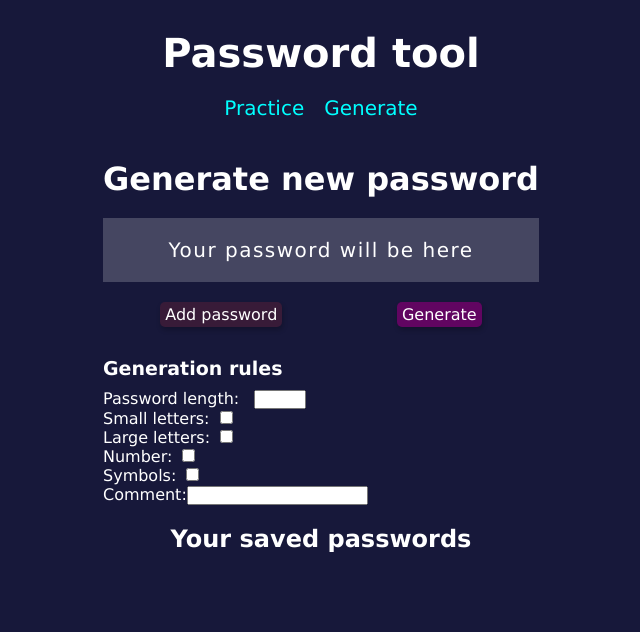
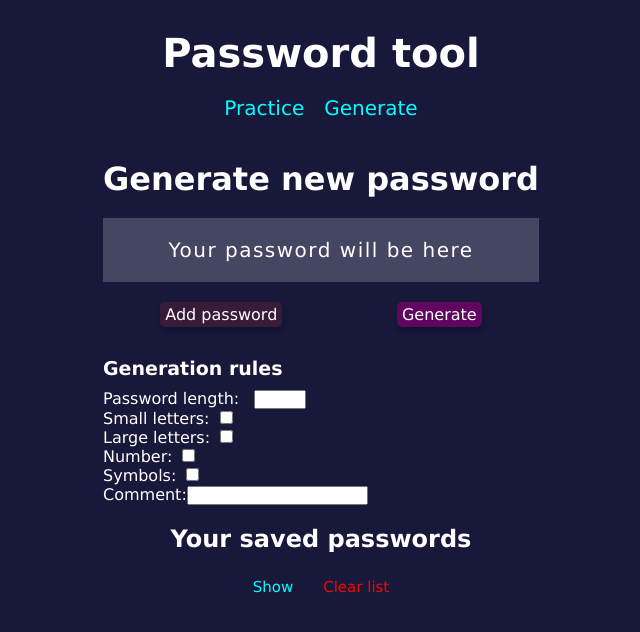
Before and after one commit to szymg2001/password-tool, a React (Vite) app in the folder password-tool/: page /generate in a window 1280 px wide. Shown: the top 632 px of the page, without its empty margins (319-959 px from the left). Built offline with nearby package versions, Linux system fonts and the light colour scheme.

Commit message:
Added options to PasswordsList component - show/hide - toggle passwords visibility - clear list - remove all saved passwords

```diff
--- a/password-tool/src/components/PasswordsList.tsx
+++ b/password-tool/src/components/PasswordsList.tsx
@@ -3,12 +3,13 @@ import { useAppContext } from "../context/appContext";
 import "../css/list.css";
 
 export default function PasswordsList() {
-  let { passwords, selectPassword, removePassword } = useAppContext();
+  let { passwords, selectPassword, removePassword, clearList } =
+    useAppContext();
+  const [show, setShow] = React.useState(false);
 
   const handleRemove = (e: React.MouseEvent, value: string) => {
     e.stopPropagation();
-    let confirmValue = confirm("Are you sure?");
-    if (confirmValue === true) {
+    if (confirm("Are you sure?") === true) {
       removePassword(value);
     } else return;
   };
@@ -16,6 +17,17 @@ export default function PasswordsList() {
   return (
     <div className="passwords-list__container">
       <h2 className="passwords-list__header">Your saved passwords</h2>
+      <div className="passwords-list__options">
+        <button
+          onClick={() => setShow((prev) => !prev)}
+          className="passwords-list__option"
+        >
+          {show ? "Hide" : "Show"}
+        </button>
+        <button onClick={clearList} className="passwords-list__option">
+          Clear list
+        </button>
+      </div>
       <ul className="passwords-list__list">
         {passwords.map((password, index) => (
           <li
@@ -24,7 +36,9 @@ export default function PasswordsList() {
             key={index}
           >
             <div>
-              <span className="passwords-list__element__value">{`${password.value} - `}</span>
+              <span className="passwords-list__element__value">{`${
+                show ? password.value : "hidden"
+              } - `}</span>
               <span className="passwords-list__element__comment">{`${password.comment}`}</span>
             </div>
             <button
--- a/password-tool/src/components/PracticePassword.tsx
+++ b/password-tool/src/components/PracticePassword.tsx
@@ -7,7 +7,9 @@ export default function PracticePassword() {
   let { selected, passwords } = useAppContext();
   let [input, setInput] = React.useState("");
   let [inputToCompare, setInputToCompare] = React.useState("");
-  let [length, setLength] = React.useState(passwords[selected].value.length);
+  let [length, setLength] = React.useState(
+    passwords[selected]?.value.length || 0
+  );
   let [mistakes, setMistakes] = React.useState<number[]>([]);
   let [showComparison, setShowComparison] = React.useState(false);
   let blockKeyDownRef = React.useRef(false);
@@ -49,12 +51,20 @@ export default function PracticePassword() {
     if (input.length === length) comparePasswords();
   }, [input]);
 
+  React.useEffect(() => {
+    if (passwords.length > 0) {
+      setLength(passwords[selected].value.length);
+    }
+  }, [passwords]);
+
   return (
     <div className="password-practice__container">
+      {passwords.length > 0 ? (
+        <>
           <div className="password-practice__input-container">
             <ul className="password-practice__letters">
               {[...Array(length).keys()].map((el, index) => (
-            <li className="password-pracitce__letter">
+                <li key={el} className="password-pracitce__letter">
                   {input.length > index &&
                     (showPasswords ? input.split("")[index] : "*")}
                 </li>
@@ -75,6 +85,12 @@ export default function PracticePassword() {
               showPasswords={showPasswords}
             />
           )}
+        </>
+      ) : (
+        <h3 className="password-practice__list-empty">
+          First you need to have something to practice
+        </h3>
+      )}
     </div>
   );
 }
--- a/password-tool/src/context/appContext.tsx
+++ b/password-tool/src/context/appContext.tsx
@@ -23,6 +23,7 @@ type value = {
   removePassword(arg: string): void;
   selected: number;
   selectPassword(arg: number): void;
+  clearList(): void;
 };
 
 const appContext = React.createContext<value>({} as value);
@@ -79,6 +80,12 @@ export function AppContextProvider({ children }: { children: ReactNode }) {
     setSelected(index);
   };
 
+  const clearList = () => {
+    if (window.confirm("Are you sure? It will clear your entire saved list.")) {
+      setPasswords([]);
+    } else return;
+  };
+
   let values: value = {
     generatePassword,
     addPassword,
@@ -86,6 +93,7 @@ export function AppContextProvider({ children }: { children: ReactNode }) {
     removePassword,
     selected,
     selectPassword,
+    clearList,
   };
   return <appContext.Provider value={values}>{children}</appContext.Provider>;
 }
--- a/password-tool/src/css/list.css
+++ b/password-tool/src/css/list.css
@@ -6,6 +6,34 @@
 
 .passwords-list__header {
   margin: 20px 0;
+}
+
+/*OPTIONS*/
+.passwords-list__options {
+  display: flex;
+  justify-content: space-around;
+  margin-bottom: 15px;
+}
+
+.passwords-list__option {
+  all: unset;
+  font-size: 15px;
+  color: var(--blueColor);
+  transition: 0.25s;
+  cursor: pointer;
+  padding: 5px;
+}
+
+.passwords-list__option + .passwords-list__option {
+  margin-left: 20px;
+  color: red;
+}
+
+.passwords-list__option:hover {
+  color: var(--lightBlueColor);
+}
+.passwords-list__option + .passwords-list__option:hover {
+  color: var(--wrong-background);
 }
 
 /*LIST*/
```
Lines whose indentation alone changed are shown as unchanged.
